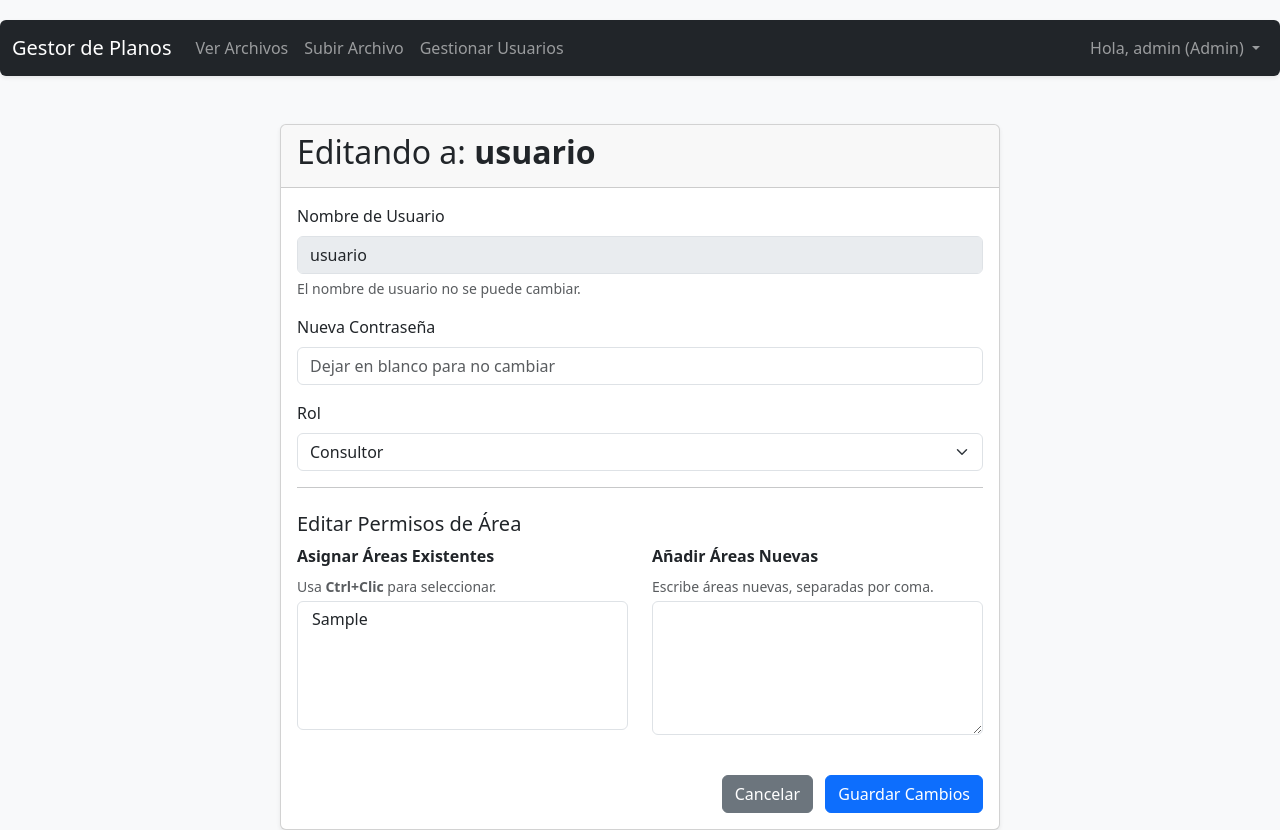
After one commit to pereiracarvajaleduardo/eduardo, a Flask app: page /admin/user/edit/2 in a window 1280 px wide. The commit adds this page. Run offline with Flask 3, Linux system fonts and the light colour scheme; a user stored in the database is signed in; tables that the repository leaves empty hold one stand-in row (values such as "Sample post").

Commit message:
editar usuarios

```diff
--- a/app.py
+++ b/app.py
@@ -1024,6 +1024,67 @@ def manage_users():
                            current_username_creating=form_username if error_in_form else '',
                            current_role_creating=form_role if error_in_form else '')
 
+# AÑADE ESTA FUNCIÓN COMPLETA EN app.py
+
+@app.route('/admin/user/edit/<int:user_id>', methods=['GET', 'POST'])
+@login_required
+def edit_user(user_id):
+    # Solo el admin puede editar usuarios.
+    if current_user.role != 'admin':
+        flash("Acceso no autorizado.", "danger")
+        return redirect(url_for('index'))
+
+    # Buscamos al usuario a editar en la base de datos. Si no existe, error 404.
+    user_to_edit = db.session.get(User, user_id)
+    if not user_to_edit:
+        flash("Usuario no encontrado.", "error")
+        return redirect(url_for('manage_users'))
+
+    # No se puede editar al propio admin principal para evitar bloqueos
+    if user_to_edit.username == 'admin' and user_to_edit.id == 1:
+        flash("La cuenta principal de administrador no se puede editar desde aquí.", "warning")
+        return redirect(url_for('manage_users'))
+
+    if request.method == 'POST':
+        # --- LÓGICA PARA GUARDAR LOS CAMBIOS ---
+        # Obtenemos los nuevos datos del formulario
+        new_role = request.form.get('role')
+        new_password = request.form.get('password')
+
+        selected_areas = request.form.getlist('areas')
+        new_areas_str = request.form.get('new_areas', '').strip()
+        new_areas_list = [area.strip() for area in new_areas_str.split(',') if area.strip()]
+
+        # Combinamos y limpiamos las áreas
+        all_selected_areas = set(selected_areas + new_areas_list)
+        allowed_areas_str = ",".join(sorted(list(all_selected_areas)))
+
+        # Actualizamos los datos del usuario
+        user_to_edit.role = new_role
+        user_to_edit.allowed_areas_str = allowed_areas_str
+
+        # IMPORTANTE: Solo cambiamos la contraseña si se escribió algo en el campo.
+        if new_password:
+            user_to_edit.set_password(new_password)
+            flash(f"Se han guardado los cambios para '{user_to_edit.username}', incluyendo la nueva contraseña.", "success")
+        else:
+            flash(f"Se han guardado los cambios para '{user_to_edit.username}'. La contraseña no se modificó.", "success")
+
+        db.session.commit()
+        return redirect(url_for('manage_users'))
+
+    # --- LÓGICA PARA MOSTRAR EL FORMULARIO (GET) ---
+    # Obtenemos todas las áreas existentes para mostrarlas en el formulario
+    distinct_areas_tuples = db.session.query(Plano.area).distinct().order_by(Plano.area).all()
+    all_areas = [area[0] for area in distinct_areas_tuples]
+
+    assignable_roles = ['consultor', 'cargador']
+
+    return render_template('edit_user.html',
+                           user_to_edit=user_to_edit,
+                           all_areas=all_areas,
+                           assignable_roles=assignable_roles)
+
 
 @app.route('/admin/user/delete/<int:user_id>', methods=['POST'])
 @login_required
--- a/templates/admin_manage_users.html
+++ b/templates/admin_manage_users.html
@@ -114,7 +114,9 @@
                     </td>
                     <td>
                         {% if user_item.id != current_user.id %}
-                            <form method="POST" action="{{ url_for('delete_user', user_id=user_item.id) }}" style="display:inline;" onsubmit="return confirm('¿Estás seguro de que deseas eliminar al usuario \'{{ user_item.username }}\'? Esta acción no se puede deshacer.');">
+                            <a href="{{ url_for('edit_user', user_id=user_item.id) }}" class="btn btn-sm btn-secondary me-1">Editar</a>
+
+                            <form method="POST" action="{{ url_for('delete_user', user_id=user_item.id) }}" style="display:inline;" onsubmit="return confirm('¿Estás seguro de que deseas eliminar al usuario \'{{ user_item.username }}\'?');">
                                 <button type="submit" class="btn btn-sm btn-danger">Eliminar</button>
                             </form>
                         {% else %}
--- /dev/null
+++ b/templates/edit_user.html
@@ -0,0 +1,71 @@
+{% extends "base.html" %}
+
+{% block title %}Editar Usuario: {{ user_to_edit.username }}{% endblock %}
+
+{% block content %}
+<div class="container mt-5">
+    <div class="row">
+        <div class="col-md-8 offset-md-2">
+            <div class="card shadow-sm">
+                <div class="card-header">
+                    <h2>Editando a: <strong>{{ user_to_edit.username }}</strong></h2>
+                </div>
+                <div class="card-body">
+                    <form method="POST">
+
+                        <div class="mb-3">
+                            <label class="form-label">Nombre de Usuario</label>
+                            <input type="text" class="form-control" value="{{ user_to_edit.username }}" readonly disabled>
+                            <div class="form-text">El nombre de usuario no se puede cambiar.</div>
+                        </div>
+
+                        <div class="mb-3">
+                            <label for="password" class="form-label">Nueva Contraseña</label>
+                            <input type="password" class="form-control" id="password" name="password" placeholder="Dejar en blanco para no cambiar">
+                        </div>
+
+                        <div class="mb-3">
+                            <label for="role" class="form-label">Rol</label>
+                            <select class="form-select" id="role" name="role" required>
+                                {% for r in assignable_roles %}
+                                    <option value="{{ r }}" {% if r == user_to_edit.role %}selected{% endif %}>
+                                        {{ r|capitalize }}
+                                    </option>
+                                {% endfor %}
+                            </select>
+                        </div>
+
+                        <hr>
+                        <h5 class="mt-4">Editar Permisos de Área</h5>
+
+                        <div class="row">
+                            <div class="col-md-6 mb-3">
+                                <label for="areas" class="form-label"><strong>Asignar Áreas Existentes</strong></label>
+                                <p class="form-text text-muted small mt-0 mb-1">Usa <strong>Ctrl+Clic</strong> para seleccionar.</p>
+                                <select multiple class="form-select" id="areas" name="areas" size="5">
+                                    {% for area in all_areas %}
+                                        <option value="{{ area }}" {% if area in user_to_edit.allowed_areas %}selected{% endif %}>
+                                            {{ area }}
+                                        </option>
+                                    {% endfor %}
+                                </select>
+                            </div>
+                            <div class="col-md-6 mb-3">
+                                <label for="new_areas" class="form-label"><strong>Añadir Áreas Nuevas</strong></label>
+                                <p class="form-text text-muted small mt-0 mb-1">Escribe áreas nuevas, separadas por coma.</p>
+                                <textarea class="form-control" id="new_areas" name="new_areas" rows="5"></textarea>
+                            </div>
+                        </div>
+
+                        <div class="mt-4 text-end">
+                            <a href="{{ url_for('manage_users') }}" class="btn btn-secondary me-2">Cancelar</a>
+                            <button type="submit" class="btn btn-primary">Guardar Cambios</button>
+                        </div>
+
+                    </form>
+                </div>
+            </div>
+        </div>
+    </div>
+</div>
+{% endblock %}
```
